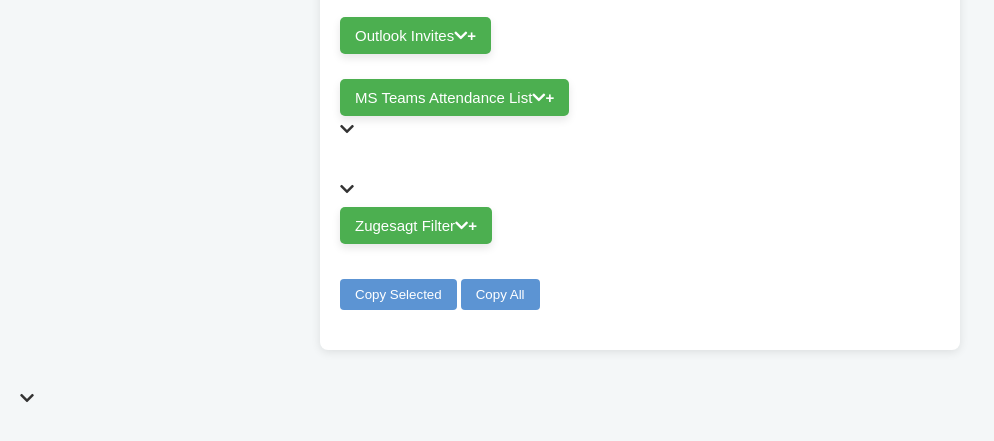
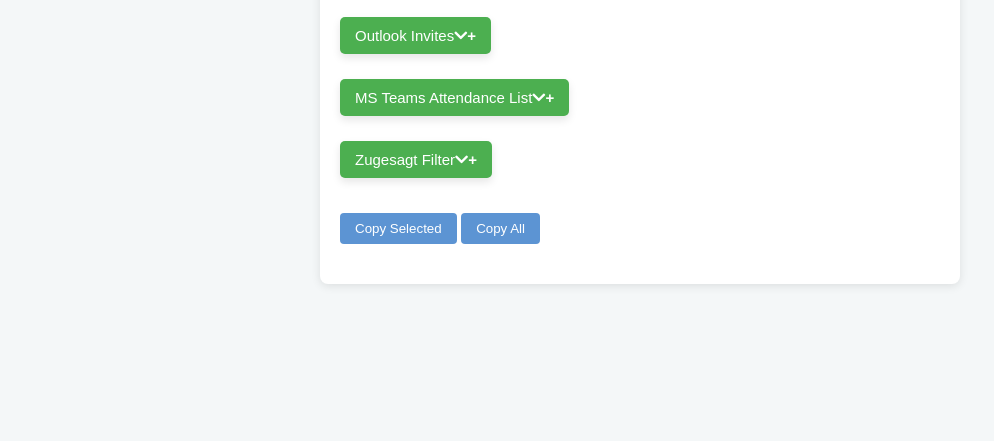
Before and after one commit to pythongod/InterviewListConverter, a plain HTML site: page index.html in a window 1280 px wide. Shown: the part 183-624 px from the top of the page, without its empty margins (0-994 px from the left). Drawn offline with Linux system fonts and the light colour scheme.

Commit message:
Update index.html

```diff
--- a/index.html
+++ b/index.html
@@ -29,7 +29,7 @@
         </div>
 
         <div class="section">
-            <button class="toggle-button" onclick="toggleSection('ms-teams-attendance-list')">MS Teams Attendance List<i class="fas fa-chevron-down" id="icon-outlookInvites"></button>
+            <button class="toggle-button" onclick="toggleSection('ms-teams-attendance-list')">MS Teams Attendance List<i class="fas fa-chevron-down" id="icon-outlookInvites"></i></button>
             <div id="ms-teams-attendance-list" class="content">
                 <h3>MS Teams Attendance List</h3>
                 <p>People -> Participants -> Three Dots "..."" -> Download Attendance List -> first row in csv after opening in Excel</p>
```
